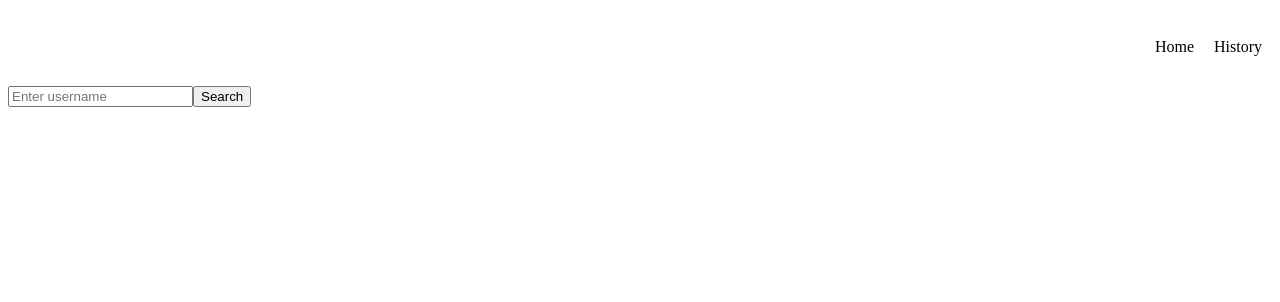
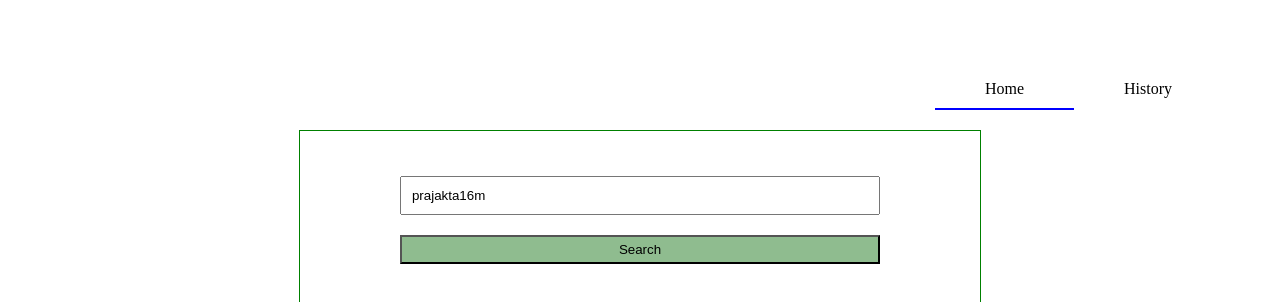
Before and after one commit to prajakta16m/ng-freshprints-assignment, an Angular app: page /home in a window 1280 px wide. Shown: the top 302 px of the page. Built offline with nearby package versions, Linux system fonts and the light colour scheme.

Commit message:
Home screen done

```diff
--- a/src/app/app.component.html
+++ b/src/app/app.component.html
@@ -1,8 +1,8 @@
 <div id="app">
   <div class="navigationTab">
 
-    <span routerLink="/history">History</span>
-    <span routerLink="/home">Home</span>
+    <span routerLink="/history" routerLinkActive="highlight" >History</span>
+    <span routerLink="/home" routerLinkActive="highlight">Home</span>
 
   </div>
   <router-outlet></router-outlet>
--- a/src/app/app.component.scss
+++ b/src/app/app.component.scss
@@ -1,3 +1,7 @@
+
+#app {
+
+  margin: 50px;
   .navigationTab{
 
     margin: 20px 0;
@@ -6,11 +10,21 @@
 
     span {
       float: right;
-    padding: 10px 10px;
+      padding: 10px 50px;
       cursor: pointer;
     }
 
-  highlight {
+    .highlight {
       border-bottom: 2px solid blue;
     }
   }
+
+  .page-container {
+    margin: auto;
+    width: 55%;
+    height: 600px;
+    border: 1px solid green;
+    padding: 20px;
+  }
+
+}
--- a/src/app/app.component.ts
+++ b/src/app/app.component.ts
@@ -1,10 +1,11 @@
-import { Component, OnInit } from '@angular/core';
+import { Component, OnInit, ViewEncapsulation } from '@angular/core';
 import { ActivatedRoute } from '@angular/router'
 
 @Component({
   selector: 'my-app',
   templateUrl: './app.component.html',
-  styleUrls: ['./app.component.scss']
+  styleUrls: ['./app.component.scss'],
+  encapsulation: ViewEncapsulation.None
 })
 export class AppComponent implements OnInit {
 
--- a/src/app/history/history.component.html
+++ b/src/app/history/history.component.html
@@ -1,4 +1,4 @@
-<div id="historyContainer">
+<div id="historyContainer" class="page-container">
   <div *ngFor="let user of searchHistory.reverse()">
       {{user.login}}
   </div>
--- a/src/app/home/home.component.html
+++ b/src/app/home/home.component.html
@@ -1,4 +1,4 @@
-<div>
+<div id="homeContainer" class="page-container">
   <input type="text" [(ngModel)]="username" placeholder="Enter username" />
   <button (click)="search()">Search</button>
 
--- /dev/null
+++ b/src/app/home/home.component.scss
@@ -0,0 +1,20 @@
+#homeContainer {
+
+  input {
+    display: block;
+    width: 75%;
+    margin: auto;
+    // text-align: center;
+    padding: 10px;
+    margin-top: 25px;
+  }
+
+  button {
+    width: 75%;
+    padding: 5px;
+    margin: auto;
+    display: block;
+    margin-top: 20px;
+    background-color: darkseagreen;
+  }
+}
--- a/src/app/home/home.component.ts
+++ b/src/app/home/home.component.ts
@@ -1,14 +1,14 @@
-import { Component, OnInit } from '@angular/core';
+import { Component, OnInit, ViewEncapsulation } from '@angular/core';
 import { User } from '../user.model';
 import { UserService } from '../user.service';
 
 @Component({
   selector: 'app-home',
   templateUrl: './home.component.html',
-  styleUrls: ['./home.component.css'],
+  styleUrls: ['./home.component.scss']
 })
 export class HomeComponent implements OnInit {
-  public username: any = '';
+  public username: any = 'prajakta16m';
   public displayUser: User = null;
   public storedUsers = [];
 
--- a/src/app/user-details/user-details.component.html
+++ b/src/app/user-details/user-details.component.html
@@ -1,9 +1,33 @@
 <div>
   <div *ngIf="data">
     <div class="box-container">
-      <img [src]="data.avatar" />
-      <div>{{ data.login }}</div>
-      <div>{{ data.name }}</div>
+
+      <div class="grid-col">
+        <div class="title">User Image</div>
+        <div class="grid-box">
+          <div class="img-container">
+            <img [src]="data.avatar" />
+          </div>
+        </div>
+        <!-- <div class="grid-box">
+          <div class="img-container">
+            <img [src]="data.avatar" />
+          </div>
+        </div> -->
+
+      </div>
+
+      <div class="grid-col">
+        <div class="title">GitHub User Name</div>
+        <div class="grid-box">
+            <div>{{data.name}}</div>
+        </div>
+      </div>
+
+
+
+
+
     </div>
   </div>
 </div>
--- a/src/app/user-details/user-details.component.scss
+++ b/src/app/user-details/user-details.component.scss
@@ -1,6 +1,37 @@
 .box-container {
-  width: 200px;
-  height: 100px;
+
+    margin: auto;
+    width: 75%;
+    height: 200px;
+    padding: 20px;
+
+    border: 1px solid gray;
+    margin-top: 20px;
+
+    .grid-col {
+      width: 50%;
+      height: 200px;
+      display: inline-block;
+
+      .title {
+        margin: 10px 0;
+        opacity: 0.5;
+      }
+      .grid-box{
+        height: 150px;
+        div {
+          position: absolute;
+        }
+      }
+    }
+
+    .img-container {
+      border: 1px solid #a9a9a9;
+      width: 100px;
+      height: 100px;
+      display: inline-block;
+      position: absolute;
+    }
 
   img {
     max-width: 100%;
```
Also changed, not shown: src/app/home/home.component.css (deleted). Lines whose indentation alone changed are shown as unchanged.
